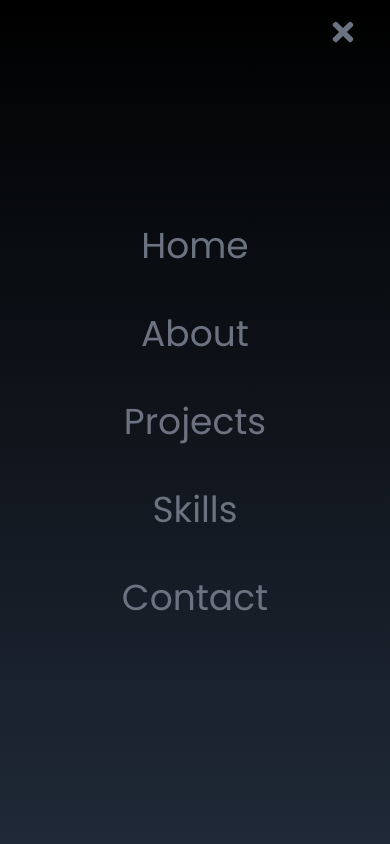
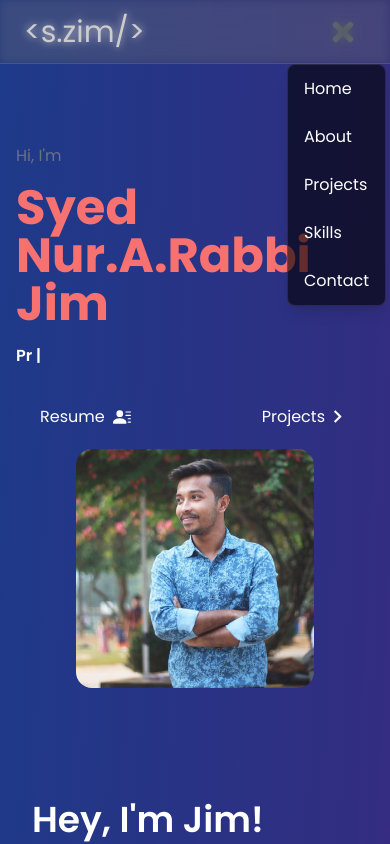
Before and after one commit to Syed997/portfolio, a React (Create React App) app: page / in a window 390 px wide. Both pictures are taken after a click on the element 351 px from the left and 31 px from the top of the page. Shown: the top 844 px of the page. Built offline with nearby package versions, Linux system fonts and the light colour scheme.

Commit message:
change the navbar option view on the mobile

```diff
--- a/src/components/NavBar.jsx
+++ b/src/components/NavBar.jsx
@@ -41,17 +41,18 @@ function NavBar() {
                   nav ? <FaTimes size={30} /> : <FaBars size={30} />
             }
         </div>
-        {
-            nav && (
-                  <ul className="flex flex-col justify-center items-center w-full h-screen absolute top-0 left-0 bg-gradient-to-b from-black to-gray-800 text-gray-500">
-                      {
-                          links.map(({ id, link }) => (<li key={id} className="px-4 cursor-pointer capitalize py-6 text-4xl">
-                              <Link onClick={()=>setNav(!nav)} to={link} smooth duration={500}>{link}</Link>
-                          </li>))
-                      }
-                  </ul>
-            )
-        }
+        <div className={`fixed inset-0 z-40 transition-opacity duration-300 ease-in-out ${nav ? 'opacity-100' : 'opacity-0 pointer-events-none'}`}>
+            <div className="absolute inset-0 bg-black/20 backdrop-blur-sm" onClick={() => setNav(false)}></div>
+        </div>
+        <ul className={`flex flex-col absolute top-16 right-1 w-35 bg-black/60 backdrop-blur-2xl rounded-lg border border-white/10 shadow-lg transform transition-all duration-300 ease-in-out z-50 ${nav ? 'translate-x-0 opacity-100' : 'translate-x-full opacity-0'}`}>
+            {
+                links.map(({ id, link }) => (
+                    <li key={id} className="px-4 cursor-pointer capitalize py-3 text-base text-white hover:bg-white/10 transition-colors">
+                        <Link onClick={()=>setNav(!nav)} to={link} smooth duration={500}>{link}</Link>
+                    </li>
+                ))
+            }
+        </ul>
     </div>
   )
 }
```
